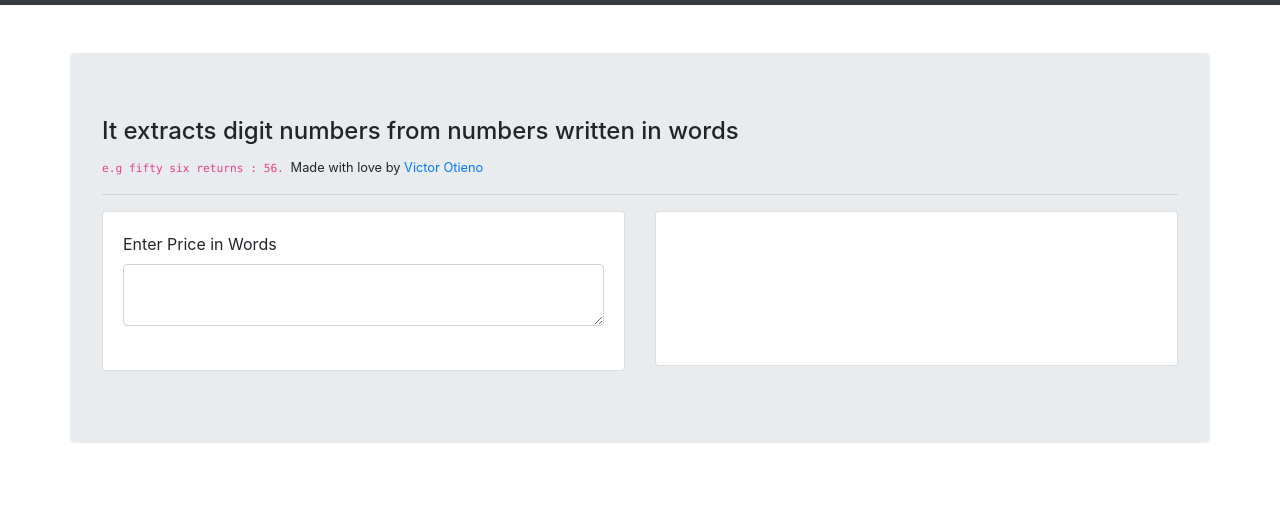
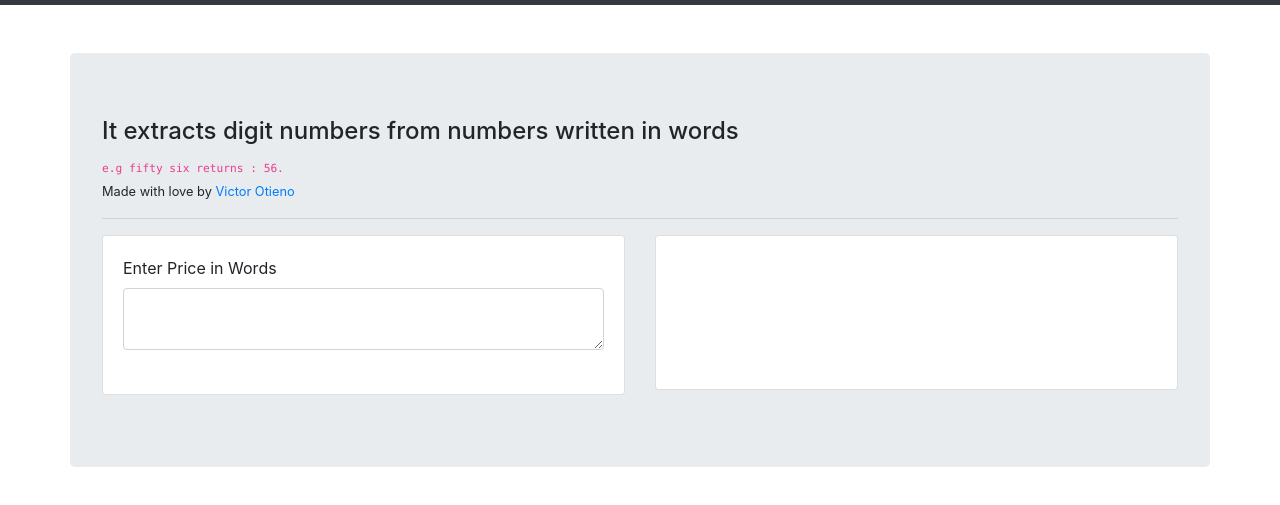
Before and after one commit to vikitaotiz/simple_natural_language_processing, a website: page index.html in a window 1280 px wide. Shown: the part 51-556 px from the top of the page. Drawn offline with Linux system fonts and the light colour scheme.

Commit message:
Initial Commit

```diff
--- a/index.html
+++ b/index.html
@@ -21,7 +21,7 @@
 
     <div class="container jumbotron mt-5">
         <h4>It extracts digit numbers from numbers written in words</h4>
-        <small><code>e.g fifty six returns : 56. </code> Made with love by
+        <small><code>e.g fifty six returns : 56. </code> <br> Made with love by
             <a href="https://github.com/vikitaotiz">Victor Otieno</a>
         </small>
         <hr>
```
